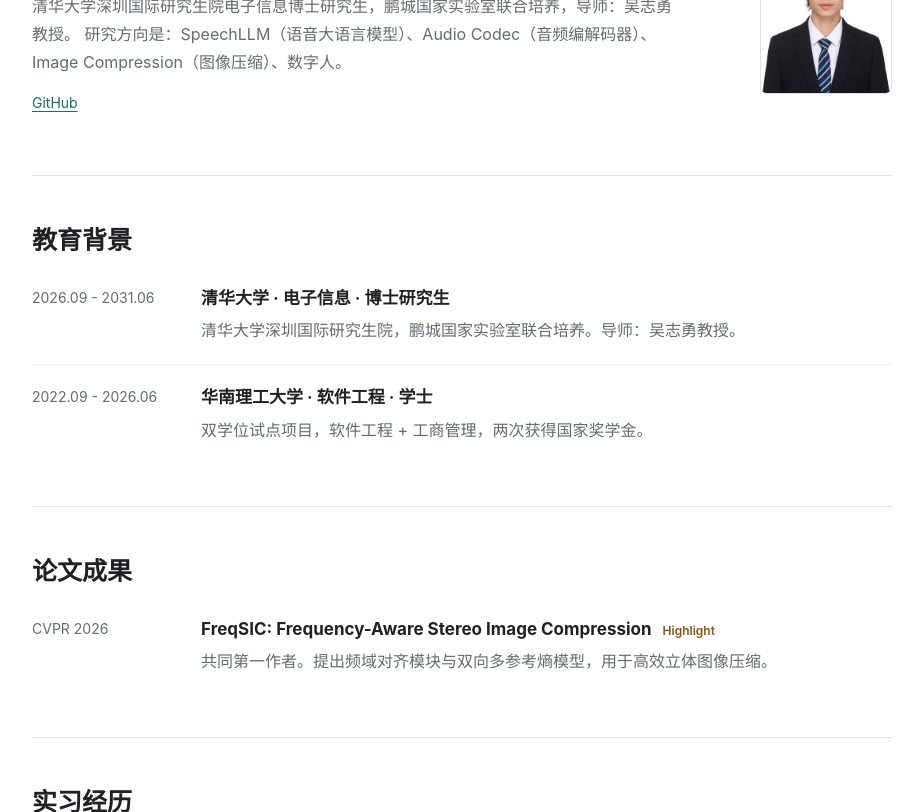
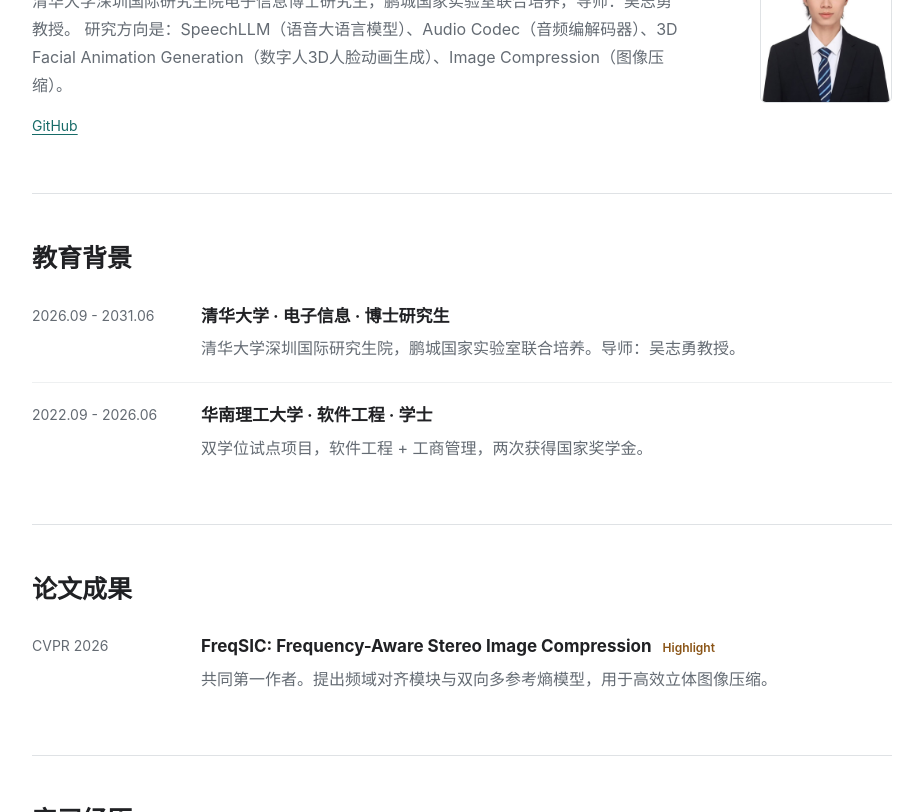
Before and after one commit to luki0810/luki0810.github.io, a plain HTML site: page index.html in a window 1280 px wide. Shown: the part 219-1031 px from the top of the page, without its empty margins (178-1101 px from the left). Drawn offline with Linux system fonts and the light colour scheme.

Commit message:
Update index.html

```diff
--- a/index.html
+++ b/index.html
@@ -246,7 +246,7 @@
         <h1>卢泳康<span class="english-name">Lu Yongkang</span></h1>
         <p class="bio">
           清华大学深圳国际研究生院电子信息博士研究生，鹏城国家实验室联合培养，导师：吴志勇教授。
-          研究方向是：SpeechLLM（语音大语言模型）、Audio Codec（音频编解码器）、Image Compression（图像压缩）、数字人。
+          研究方向是：SpeechLLM（语音大语言模型）、Audio Codec（音频编解码器）、3D Facial Animation Generation（数字人3D人脸动画生成）、Image Compression（图像压缩）。
         </p>
         <div class="links">
           <a href="https://github.com/luki0810" target="_blank" rel="noreferrer">GitHub</a>
```
